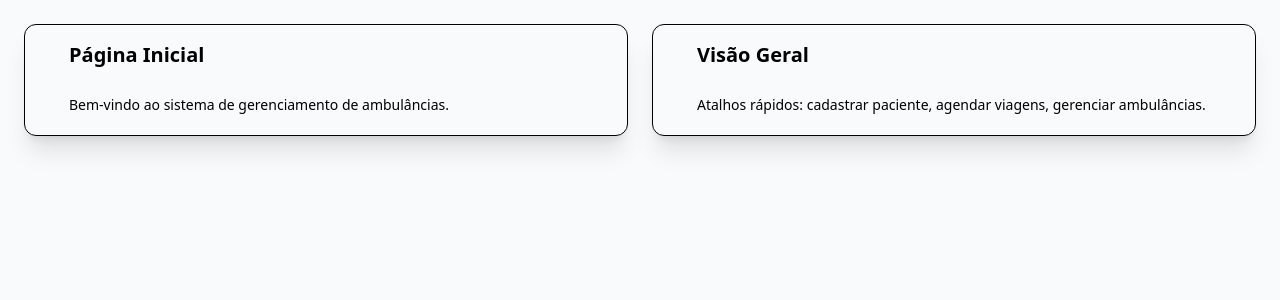
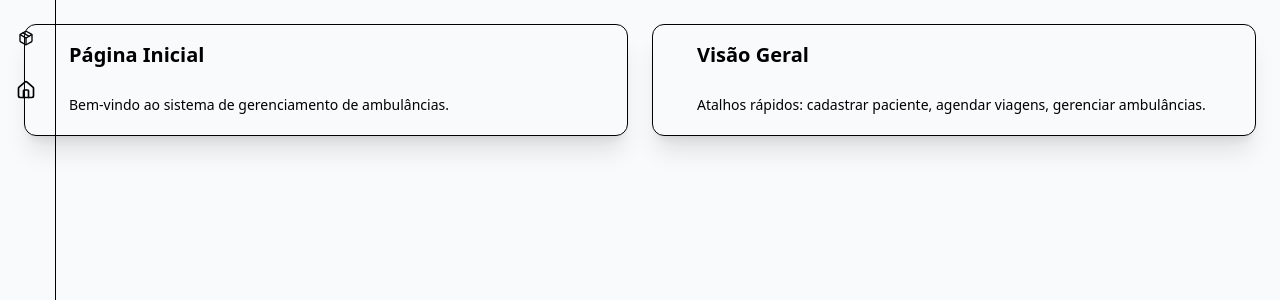
Before and after one commit to gustavoalmeidam7/tcc-sga, a React (Vite) app in the folder frontend/: page / in a window 1280 px wide. Shown: the top 300 px of the page. Built offline with nearby package versions, Linux system fonts and the light colour scheme.

Commit message:
Sidebar incompleta

```diff
--- a/frontend/package.json
+++ b/frontend/package.json
@@ -14,6 +14,7 @@
     "@radix-ui/react-label": "^2.1.7",
     "@radix-ui/react-navigation-menu": "^1.2.14",
     "@radix-ui/react-slot": "^1.2.3",
+    "@radix-ui/react-tooltip": "^1.2.8",
     "@tailwindcss/vite": "^4.1.12",
     "class-variance-authority": "^0.7.1",
     "clsx": "^2.1.1",
--- a/frontend/src/components/sidebar/index.jsx
+++ b/frontend/src/components/sidebar/index.jsx
@@ -1,6 +1,12 @@
 import { Sheet, SheetTrigger, SheetContent } from "@/components/ui/sheet";
 import { Button } from "@/components/ui/button";
 import { Link } from "react-router-dom";
+import {
+  TooltipProvider,
+  Tooltip,
+  TooltipTrigger,
+  TooltipContent,
+} from "@/components/ui/tooltip";
 import {
   Home,
   PanelBottom,
@@ -16,11 +22,43 @@ import {
 export function Sidebar() {
   return (
     <div className="flex w-full flex-col bg-gray-800">
+      <aside className="fixed inset-y-0 left-0 z-10 hidden w-14 border-r sm:flex">
+        <nav className="flex flex-col items-center gap-4 px-2 py-5">
+          <TooltipProvider>
+            <Link
+              to="/"
+              className="flex h-9 w-9 shrink-0 items-center justify-center"
+            >
+              <Package className="h-4 w-4" />
+              <span className="sr-only">Logo do projeto</span>
+            </Link>
+
+            <Tooltip>
+              <TooltipTrigger asChild>
+                <Link
+                  to="/"
+                  className="flex h-9 w-9 shrink-0 items-center justify-center rounded-lg transition-colors hover:bg-gray-700 focus:bg-gray-700 focus:outline-none"
+                >
+                  <Home className="h-5 w-5" />
+                  <span className="sr-only">Página Inicial</span>
+                </Link>
+              </TooltipTrigger>
+              <TooltipContent side="right"> Página Inicial </TooltipContent>
+            </Tooltip>
+
+          </TooltipProvider>
+        </nav>
+      </aside>
+
       <div className="sm:hidden flex flex-col sm:gap-4 sm:py-4 sm:pl-14">
-        <header className="sticky top-0 z-30 flex items-center px-4 border-b bg-gray-800 grap-4 sm:static sm:h-auto sm:border-0 sm:bg-transparent sm:px-6">
+        <header className="sticky top-0 z-30 p-1 flex items-center px-3 border-b bg-gray-800 grap-4 sm:static sm:h-auto sm:border-0 sm:bg-transparent sm:px-6">
           <Sheet>
             <SheetTrigger asChild>
-              <Button size="icon" variant="outline" className="sm:hidden border-0">
+              <Button
+                size="icon"
+                variant="outline"
+                className="sm:hidden border-0"
+              >
                 <PanelBottom className="w-5 h-5" />
                 <span className="sr-only">Abrir / fechar menu</span>
               </Button>
@@ -33,7 +71,7 @@ export function Sidebar() {
               <nav className="grid gap-6 text-lg font-medium">
                 <Link
                   to="/"
-                  className="flex h-10 w-10 bg-primary rounded-full text-lg items-center justify-center text-primary-foreground md:text-base gap-2"
+                  className="flex h-10 w-10 rounded-full text-lg items-center justify-center md:text-base gap-2"
                 >
                   <Package className="h-5 w-5 transition-all" />
                   <span className="sr-only">Logo do projeto</span>
@@ -41,7 +79,7 @@ export function Sidebar() {
 
                 <Link
                   to="/"
-                  className="flex items-center gap-4 px-2.5 hover:text-gray-200"
+                  className="flex items-center gap-4 px-2.5 hover:text-gray-300"
                 >
                   <Home className="h-5 w-5 transition-all" />
                   Página Inicial
@@ -49,7 +87,7 @@ export function Sidebar() {
 
                 <Link
                   to="/login"
-                  className="flex items-center gap-4 px-2.5 hover:text-gray-200"
+                  className="flex items-center gap-4 px-2.5 hover:text-gray-300"
                 >
                   <LogIn className="h-5 w-5 transition-all" />
                   Iniciar Sessão
@@ -57,7 +95,7 @@ export function Sidebar() {
 
                 <Link
                   to="/viagens"
-                  className="flex items-center gap-4 px-2.5 hover:text-gray-200"
+                  className="flex items-center gap-4 px-2.5 hover:text-gray-300"
                 >
                   <Map className="h-5 w-5 transition-all" />
                   Viagens
@@ -65,7 +103,7 @@ export function Sidebar() {
 
                 <Link
                   to="/ambulancias"
-                  className="flex items-center gap-4 px-2.5 hover:text-gray-200"
+                  className="flex items-center gap-4 px-2.5 hover:text-gray-300"
                 >
                   <Car className="h-5 w-5 transition-all" />
                   Ambulâncias
@@ -73,7 +111,7 @@ export function Sidebar() {
 
                 <Link
                   to="/usuarios"
-                  className="flex items-center gap-4 px-2.5 hover:text-gray-200"
+                  className="flex items-center gap-4 px-2.5 hover:text-gray-300"
                 >
                   <Users className="h-5 w-5 transition-all" />
                   Usuários
@@ -81,7 +119,7 @@ export function Sidebar() {
 
                 <Link
                   to="/saiba-mais"
-                  className="flex items-center gap-4 px-2.5 hover:text-gray-200"
+                  className="flex items-center gap-4 px-2.5 hover:text-gray-300"
                 >
                   <Info className="h-5 w-5 transition-all" />
                   Saiba Mais
@@ -89,7 +127,7 @@ export function Sidebar() {
 
                 <Link
                   to="/suporte"
-                  className="flex items-center gap-4 px-2.5 hover:text-gray-200"
+                  className="flex items-center gap-4 px-2.5 hover:text-gray-300"
                 >
                   <LifeBuoy className="h-5 w-5 transition-all" />
                   Suporte
@@ -97,6 +135,7 @@ export function Sidebar() {
               </nav>
             </SheetContent>
           </Sheet>
+          <h3 className="text-base margin m-px">Menu</h3>
         </header>
       </div>
     </div>
--- /dev/null
+++ b/frontend/src/components/ui/tooltip.jsx
@@ -0,0 +1,53 @@
+import * as React from "react"
+import * as TooltipPrimitive from "@radix-ui/react-tooltip"
+
+import { cn } from "@/lib/utils"
+
+function TooltipProvider({
+  delayDuration = 0,
+  ...props
+}) {
+  return (<TooltipPrimitive.Provider data-slot="tooltip-provider" delayDuration={delayDuration} {...props} />);
+}
+
+function Tooltip({
+  ...props
+}) {
+  return (
+    <TooltipProvider>
+      <TooltipPrimitive.Root data-slot="tooltip" {...props} />
+    </TooltipProvider>
+  );
+}
+
+function TooltipTrigger({
+  ...props
+}) {
+  return <TooltipPrimitive.Trigger data-slot="tooltip-trigger" {...props} />;
+}
+
+function TooltipContent({
+  className,
+  sideOffset = 0,
+  children,
+  ...props
+}) {
+  return (
+    <TooltipPrimitive.Portal>
+      <TooltipPrimitive.Content
+        data-slot="tooltip-content"
+        sideOffset={sideOffset}
+        className={cn(
+          "bg-primary text-primary-foreground animate-in fade-in-0 zoom-in-95 data-[state=closed]:animate-out data-[state=closed]:fade-out-0 data-[state=closed]:zoom-out-95 data-[side=bottom]:slide-in-from-top-2 data-[side=left]:slide-in-from-right-2 data-[side=right]:slide-in-from-left-2 data-[side=top]:slide-in-from-bottom-2 z-50 w-fit origin-(--radix-tooltip-content-transform-origin) rounded-md px-3 py-1.5 text-xs text-balance",
+          className
+        )}
+        {...props}>
+        {children}
+        <TooltipPrimitive.Arrow
+          className="bg-primary fill-primary z-50 size-2.5 translate-y-[calc(-50%_-_2px)] rotate-45 rounded-[2px]" />
+      </TooltipPrimitive.Content>
+    </TooltipPrimitive.Portal>
+  );
+}
+
+export { Tooltip, TooltipTrigger, TooltipContent, TooltipProvider }
```
Also changed, not shown: 2 other files (tests, documents, lock files or other folders).
